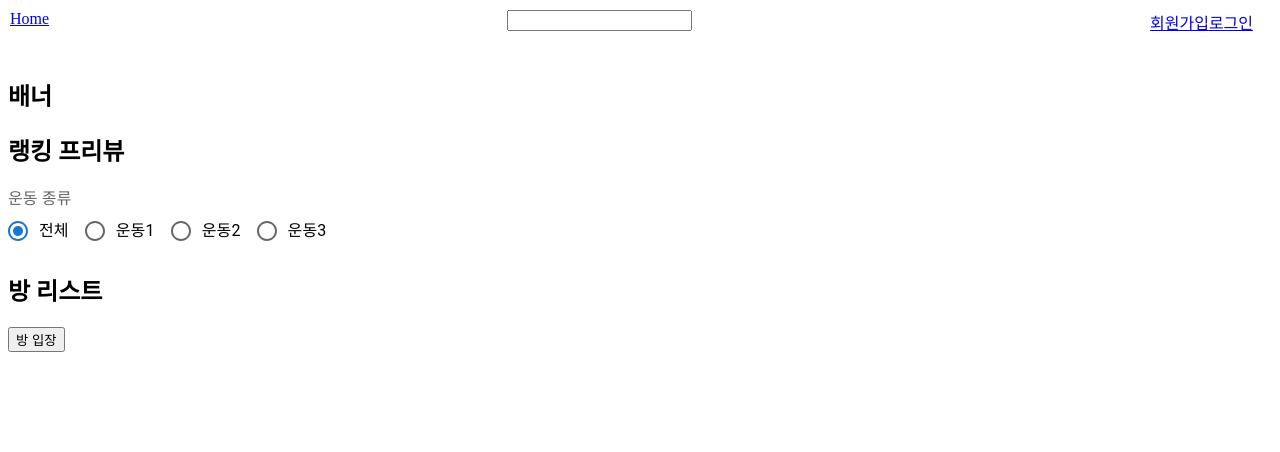
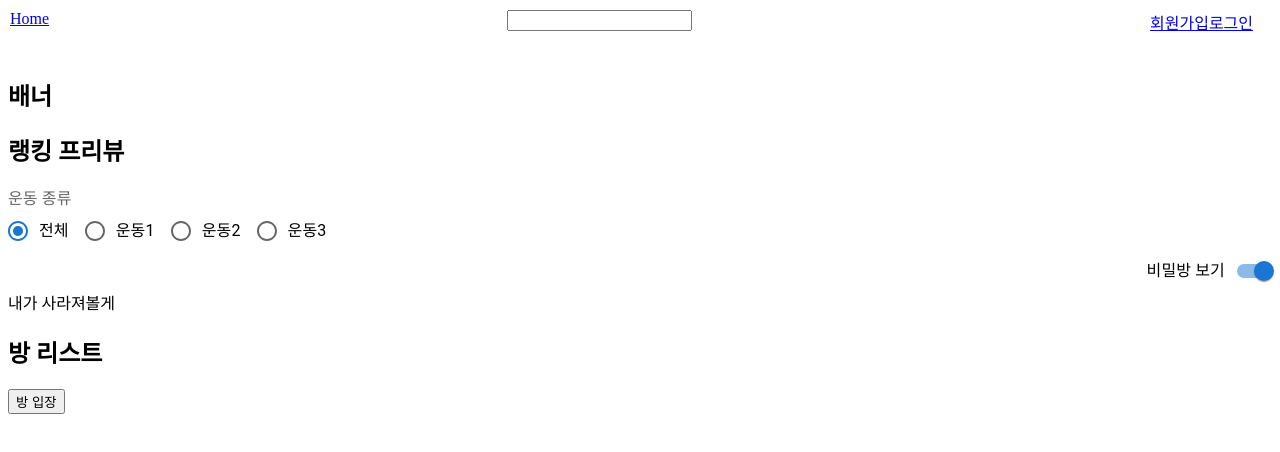
Before and after one commit to OhHyerin/WE-TNESS, a React (Create React App) app in the folder frontend/: page / in a window 1280 px wide. Shown: the top 452 px of the page. Built offline with nearby package versions, Linux system fonts and the light colour scheme.

Commit message:
feat : 비밀방 보기/숨기기 버튼 추가

```diff
--- /dev/null
+++ b/frontend/src/components/home/RoomFilter2.jsx
@@ -0,0 +1,30 @@
+import { useSelector, useDispatch } from 'react-redux';
+
+import FormGroup from '@mui/material/FormGroup';
+import FormControlLabel from '@mui/material/FormControlLabel';
+import Switch from '@mui/material/Switch';
+
+import { testShowPrivate } from '../../features/room/roomSlice';
+
+export default function RoomFilter2() {
+  const showPrivate = useSelector(state => state.room.showPrivate);
+  const dispatch = useDispatch();
+
+  const handleChange = () => {
+    dispatch(testShowPrivate());
+  };
+
+  return (
+    <>
+      <FormGroup>
+        <FormControlLabel
+          control={<Switch defaultChecked />}
+          onChange={handleChange}
+          label="비밀방 보기"
+          labelPlacement="start"
+        />
+      </FormGroup>
+      {showPrivate ? <div>내가 사라져볼게</div> : <div>얍</div>}
+    </>
+  );
+}
--- a/frontend/src/features/room/roomSlice.js
+++ b/frontend/src/features/room/roomSlice.js
@@ -5,6 +5,7 @@ const initialState = {
   rooms: {},
   workouts: [],
   searchResult: {},
+  showPrivate: true,
   isRoomsLoaded: false,
   isWorkoutsLoaded: false,
   isSearched: false,
@@ -49,6 +50,9 @@ export const roomSlice = createSlice({
     testWorkout: state => {
       state.workouts = ['전체', '운동1', '운동2', '운동3'];
     },
+    testShowPrivate: state => {
+      state.showPrivate = !state.showPrivate;
+    },
   },
   extraReducers: {
     [getAllRooms.pending]: state => {
@@ -73,6 +77,6 @@ export const roomSlice = createSlice({
 });
 
 export { getAllRooms, getWorksouts, searchRooms };
-export const { testWorkout } = roomSlice.actions;
+export const { testWorkout, testShowPrivate } = roomSlice.actions;
 
 export default roomSlice.reducer;
--- a/frontend/src/pages/common/HomePage.jsx
+++ b/frontend/src/pages/common/HomePage.jsx
@@ -3,6 +3,7 @@ import Banner from '../../components/home/Banner';
 import RankingPreview from '../../components/home/RankingPreview';
 import RoomList from '../../components/home/RoomList';
 import RoomFilter1 from '../../components/home/RoomFilter1';
+import RoomFilter2 from '../../components/home/RoomFilter2';
 
 export default function Home() {
   const navigate = useNavigate();
@@ -16,6 +17,10 @@ export default function Home() {
           {/* 운동 목록 */}
           <RoomFilter1 />
         </>
+        <>
+          {/* 비밀방 여부 */}
+          <RoomFilter2 />
+        </>
         <RoomList />
         <button
           onClick={() => {
```
